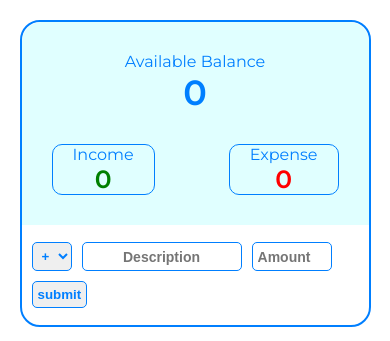
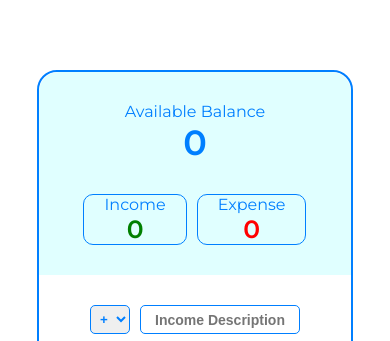
Before and after one commit to kumarmanglam/BudgetTracker, a plain HTML site: page index.html in a window 390 px wide. Shown: the top 341 px of the page. Drawn offline with Linux system fonts and the light colour scheme.

Commit message:
updated css styles

```diff
--- a/index.html
+++ b/index.html
@@ -11,6 +11,7 @@
 </head>
 
 <body>
+  <div class="body-container">
     <main class="main-container">
       <div class="main-stat">
         <div>
@@ -34,7 +35,7 @@
             <option value="income" value="income">+</option>
             <option value="expense" value="expense">-</option>
           </select>
-        <input type="text" name="desc" placeholder="Description" id="desc">
+          <input type="text" name="desc" placeholder="Income Description" id="desc">
           <input type="number" name="amount" placeholder="Amount" id="amount">
           <input type="submit" value="submit" id="submit">
         </form>
@@ -59,6 +60,7 @@
         </div>
       </section>
     </div>
+  </div>
   <script src="./app.js"></script>
 </body>
 
--- a/style.css
+++ b/style.css
@@ -5,19 +5,25 @@
   box-sizing: border-box;
 }
 body{
+  display: flex;
+  justify-content: center;
+  align-content: center;
+  height: 100vh;
+}
+.body-container{
   font-family: 'Montserrat', sans-serif;
-  min-height: 100vh;
   display: flex;
   flex-direction: column;
   align-items: center;
   padding-top: 50px;
   gap:10px;
   color: #007FFF;
+  width: 90vw;
 }
 .main-container{
   border: 2px solid #007FFF;
   border-radius: 20px;
-  width: 70vw;
+  width: 55%;
   max-width: 550px;
 }
 .main-stat{
@@ -51,7 +57,7 @@ body{
   font-weight: 600;
 }
 .main-form{
-  height: 100px;
+  padding: 30px 0;
   display: flex;
   align-items: center;
   justify-content: space-around;
@@ -64,6 +70,7 @@ body{
   display: flex;
   gap: 10px;
   flex-wrap: wrap;
+  justify-content: center;
 }
 .form>*{
   border-radius: 5px;
@@ -147,14 +154,16 @@ body{
     padding-top: 20px;
   }
   .main-container{
-    width: 90vw;
+    min-width: 90%;
   }
   .main-stat{
     padding: 30px 10px;
   }
   .stat-bottom{
+    flex-wrap: wrap;
     padding-inline: 20px;
-    gap: 10px
+    gap: 10px;
+    justify-content: center;
   }
   .main-form{
     padding-inline: 10px;
```
Lines whose indentation alone changed are shown as unchanged.
